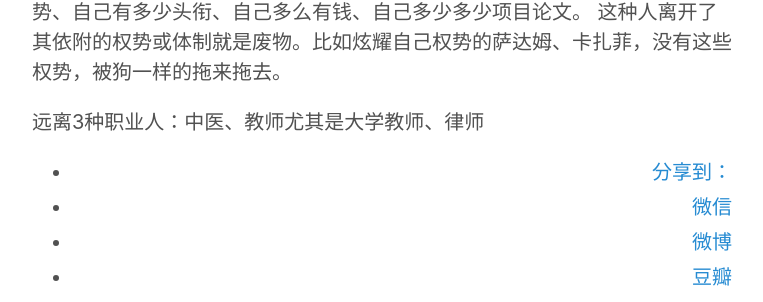
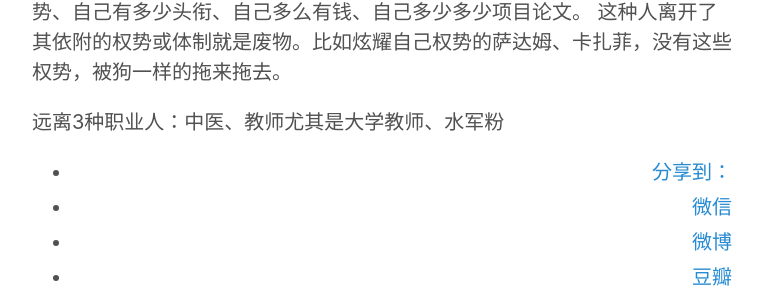
Before and after one commit to hwdong/hwdong-old.github.io, a Jekyll site: the page built from _posts/2018-10-26-交友远离3种人.md, in a window 1280 px wide. Shown: the part 784-1086 px from the top of the page, without its empty margins (258-1021 px from the left). Built offline with Jekyll 4.4.1, drawn with Linux system fonts in a browser that asks for light colours; comment, search, counter and statistics services are not loaded.

Commit message:
Update 2018-10-26-交友远离3种人.md

```diff
--- a/_posts/2018-10-26-交友远离3种人.md
+++ b/_posts/2018-10-26-交友远离3种人.md
@@ -29,4 +29,4 @@ tags:
 勿交夸夸其谈的朋友：这种人整天吹嘘自己有多牛逼，比如自己或亲戚多么有权势、自己有多少头衔、自己多么有钱、自己多少多少项目论文。
 这种人离开了其依附的权势或体制就是废物。比如炫耀自己权势的萨达姆、卡扎菲，没有这些权势，被狗一样的拖来拖去。
 
-远离3种职业人：中医、教师尤其是大学教师、律师
+远离3种职业人：中医、教师尤其是大学教师、水军粉
```
